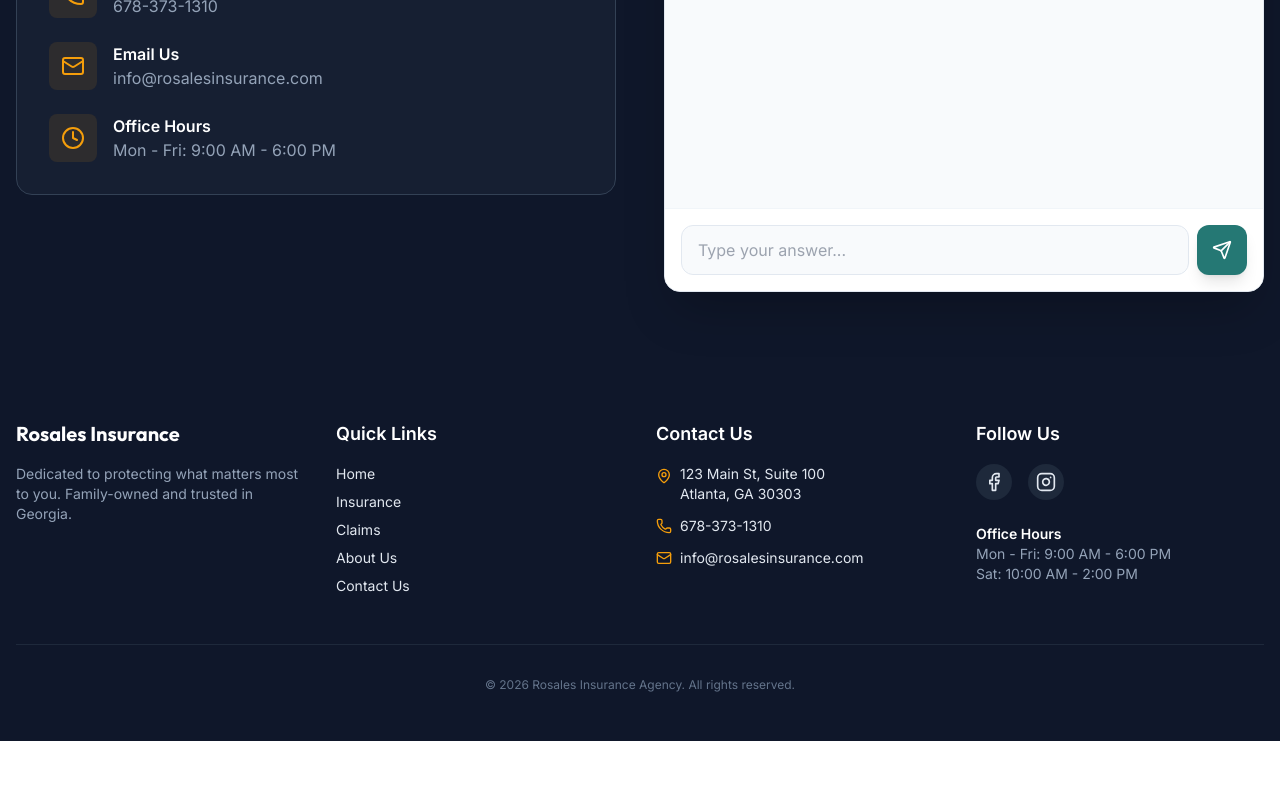
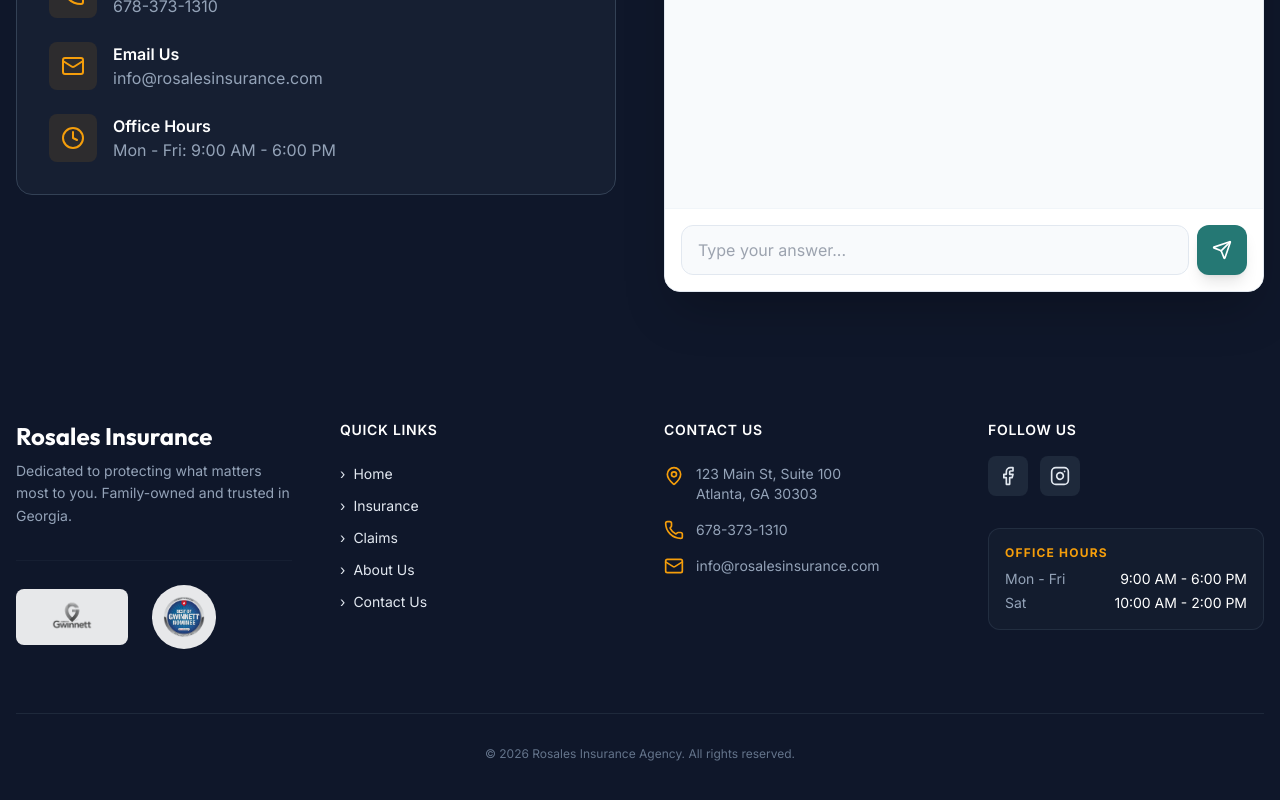
Before and after one commit to Nelocode/rosales, a Next.js app: page / in a window 1280 px wide. Shown: the part 4462-5262 px from the top of the page. Before the commit the page ends 5203 px from the top, so only its background shows below. Built offline with nearby package versions, Linux system fonts and the light colour scheme.

Commit message:
feat: add trust badges to footer (Guide to Gwinnett and Best of Gwinnett Nominee)

```diff
--- a/src/components/Footer.tsx
+++ b/src/components/Footer.tsx
@@ -1,6 +1,7 @@
 "use client";
 
 import Link from "next/link";
+import Image from "next/image";
 import { Mail, MapPin, Phone, Facebook, Instagram } from "lucide-react";
 import { useLanguage } from "@/context/LanguageContext";
 
@@ -11,70 +12,104 @@ export function Footer() {
   return (
     <footer className="bg-slate-900 text-slate-200">
       <div className="container mx-auto px-4 py-12">
-        <div className="grid grid-cols-1 md:grid-cols-4 gap-8">
-          {/* Brand Info */}
-          <div className="space-y-4">
-            <h3 className="text-xl font-bold font-heading text-white">Rosales Insurance</h3>
-            <p className="text-sm text-slate-400">
+        <div className="grid grid-cols-1 md:grid-cols-4 gap-12">
+          {/* Brand & Trust */}
+          <div className="space-y-8">
+            <div>
+              <h3 className="text-2xl font-bold font-heading text-white mb-2">Rosales Insurance</h3>
+              <p className="text-sm text-slate-400 leading-relaxed">
                 {t.footer.description}
               </p>
             </div>
 
+            {/* Trust Badges - Guide to Gwinnett & Best of Gwinnett */}
+            <div className="pt-6 flex flex-wrap items-center gap-6 border-t border-slate-800/50">
+              <div className="relative h-14 w-28 opacity-90 hover:opacity-100 transition-opacity bg-white p-1 rounded-lg">
+                <Image
+                  src="/images/footer/guide_gwinnett.png"
+                  alt="Guide to Gwinnett"
+                  fill
+                  className="object-contain p-1"
+                />
+              </div>
+              <div className="relative h-16 w-16 opacity-90 hover:opacity-100 transition-opacity rounded-full bg-white p-1">
+                <Image
+                  src="/images/footer/best_gwinnett.png"
+                  alt="Best of Gwinnett Nominee"
+                  fill
+                  className="object-contain p-2"
+                />
+              </div>
+            </div>
+
+          </div>
+
           {/* Quick Links */}
+
           <div>
-            <h4 className="text-lg font-semibold text-white mb-4">{t.footer.quick_links}</h4>
-            <ul className="space-y-2 text-sm">
-              <li><Link href="#" className="hover:text-secondary transition-colors">{t.nav.home}</Link></li>
-              <li><Link href="#services" className="hover:text-secondary transition-colors">{t.nav.insurance}</Link></li>
-              <li><Link href="#claims" className="hover:text-secondary transition-colors">{t.nav.claims}</Link></li>
-              <li><Link href="#trust" className="hover:text-secondary transition-colors">{t.nav.about}</Link></li>
-              <li><Link href="#contact" className="hover:text-secondary transition-colors">{t.nav.contact}</Link></li>
+            <h4 className="text-lg font-semibold text-white mb-6 uppercase tracking-wider text-sm">{t.footer.quick_links}</h4>
+            <ul className="space-y-3 text-sm">
+              <li><Link href="#" className="hover:text-amber-500 transition-colors flex items-center gap-2"><span>&rsaquo;</span> {t.nav.home}</Link></li>
+              <li><Link href="#services" className="hover:text-amber-500 transition-colors flex items-center gap-2"><span>&rsaquo;</span> {t.nav.insurance}</Link></li>
+              <li><Link href="#claims" className="hover:text-amber-500 transition-colors flex items-center gap-2"><span>&rsaquo;</span> {t.nav.claims}</Link></li>
+              <li><Link href="#trust" className="hover:text-amber-500 transition-colors flex items-center gap-2"><span>&rsaquo;</span> {t.nav.about}</Link></li>
+              <li><Link href="#contact" className="hover:text-amber-500 transition-colors flex items-center gap-2"><span>&rsaquo;</span> {t.nav.contact}</Link></li>
             </ul>
           </div>
 
           {/* Contact Info */}
           <div>
-            <h4 className="text-lg font-semibold text-white mb-4">{t.footer.contact_us}</h4>
-            <ul className="space-y-3 text-sm">
-              <li className="flex items-start gap-2">
-                <MapPin className="h-4 w-4 text-amber-500 mt-1 shrink-0" />
-                <span>
+            <h4 className="text-lg font-semibold text-white mb-6 uppercase tracking-wider text-sm">{t.footer.contact_us}</h4>
+            <ul className="space-y-4 text-sm">
+              <li className="flex items-start gap-3">
+                <MapPin className="h-5 w-5 text-amber-500 shrink-0 mt-0.5" />
+                <span className="text-slate-400">
                  123 Main St, Suite 100<br />
                  Atlanta, GA 30303
                 </span>
               </li>
-              <li className="flex items-center gap-2">
-                <Phone className="h-4 w-4 text-amber-500" />
-                <a href="tel:678-373-1310" className="hover:text-white">678-373-1310</a>
+              <li className="flex items-center gap-3">
+                <Phone className="h-5 w-5 text-amber-500 shrink-0" />
+                <a href="tel:678-373-1310" className="hover:text-white transition-colors text-slate-400">678-373-1310</a>
               </li>
-               <li className="flex items-center gap-2">
-                <Mail className="h-4 w-4 text-amber-500" />
-                <a href="mailto:info@rosalesinsurance.com" className="hover:text-white">info@rosalesinsurance.com</a>
+               <li className="flex items-center gap-3">
+                <Mail className="h-5 w-5 text-amber-500 shrink-0" />
+                <a href="mailto:info@rosalesinsurance.com" className="hover:text-white transition-colors text-slate-400">info@rosalesinsurance.com</a>
               </li>
             </ul>
           </div>
 
           {/* Social / Hours */}
+           <div className="space-y-8">
             <div>
-            <h4 className="text-lg font-semibold text-white mb-4">{t.footer.follow_us}</h4>
-            <div className="flex gap-4">
-              <a href="#" className="p-2 bg-slate-800 rounded-full hover:bg-amber-600 transition-colors">
+              <h4 className="text-lg font-semibold text-white mb-4 uppercase tracking-wider text-sm">{t.footer.follow_us}</h4>
+              <div className="flex gap-3">
+                <a href="#" className="p-2.5 bg-slate-800 rounded-lg hover:bg-amber-600 transition-all duration-300 hover:-translate-y-1">
                   <Facebook className="h-5 w-5" />
                 </a>
-               <a href="#" className="p-2 bg-slate-800 rounded-full hover:bg-amber-600 transition-colors">
+                 <a href="#" className="p-2.5 bg-slate-800 rounded-lg hover:bg-amber-600 transition-all duration-300 hover:-translate-y-1">
                   <Instagram className="h-5 w-5" />
                 </a>
               </div>
-            <div className="mt-6">
-                <p className="text-sm font-semibold text-white">{t.footer.office_hours}</p>
-                <p className="text-sm text-slate-400">{t.footer.mon_fri}: 9:00 AM - 6:00 PM</p>
-                <p className="text-sm text-slate-400">{t.footer.sat}: 10:00 AM - 2:00 PM</p>
+            </div>
+            <div className="bg-slate-800/30 p-4 rounded-xl border border-slate-700/50">
+                <p className="text-xs font-bold text-amber-500 uppercase tracking-widest mb-2">{t.footer.office_hours}</p>
+                <div className="space-y-1 text-sm">
+                  <div className="flex justify-between">
+                    <span className="text-slate-400">{t.footer.mon_fri}</span>
+                    <span className="text-white">9:00 AM - 6:00 PM</span>
+                  </div>
+                  <div className="flex justify-between">
+                    <span className="text-slate-400">{t.footer.sat}</span>
+                    <span className="text-white">10:00 AM - 2:00 PM</span>
+                  </div>
+                </div>
             </div>
           </div>
         </div>
 
-        <div className="border-t border-slate-800 mt-12 pt-8 text-center text-xs text-slate-500">
-          <p>&copy; {currentYear} Rosales Insurance Agency. {t.footer.rights}</p>
+        <div className="border-t border-slate-800 mt-16 pt-8 text-center">
+          <p className="text-xs text-slate-500">&copy; {currentYear} Rosales Insurance Agency. {t.footer.rights}</p>
         </div>
       </div>
     </footer>
```
Also changed, not shown: public/images/footer/best_gwinnett.png (added), public/images/footer/guide_gwinnett.png (added). Lines whose indentation alone changed are shown as unchanged.
